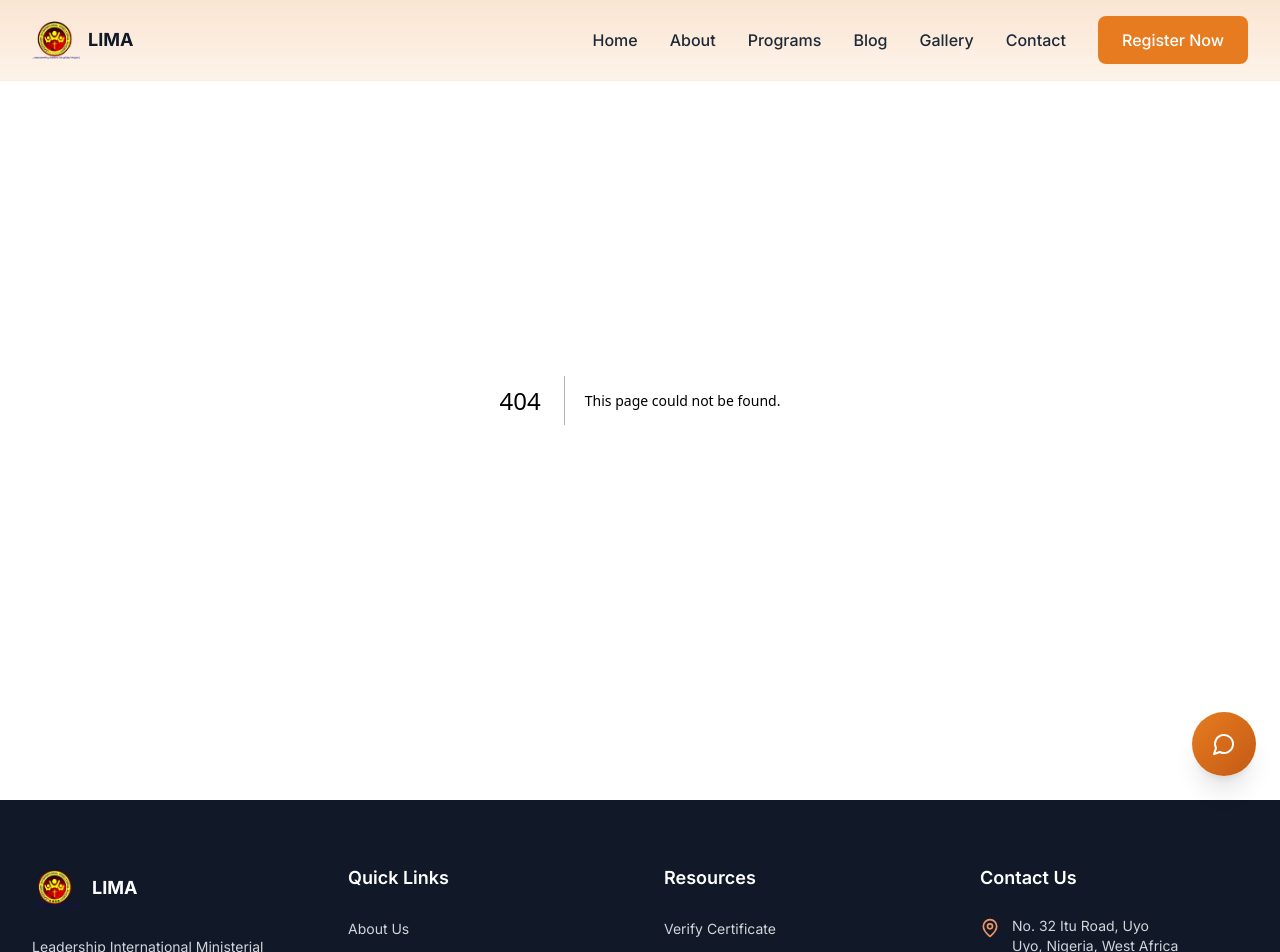
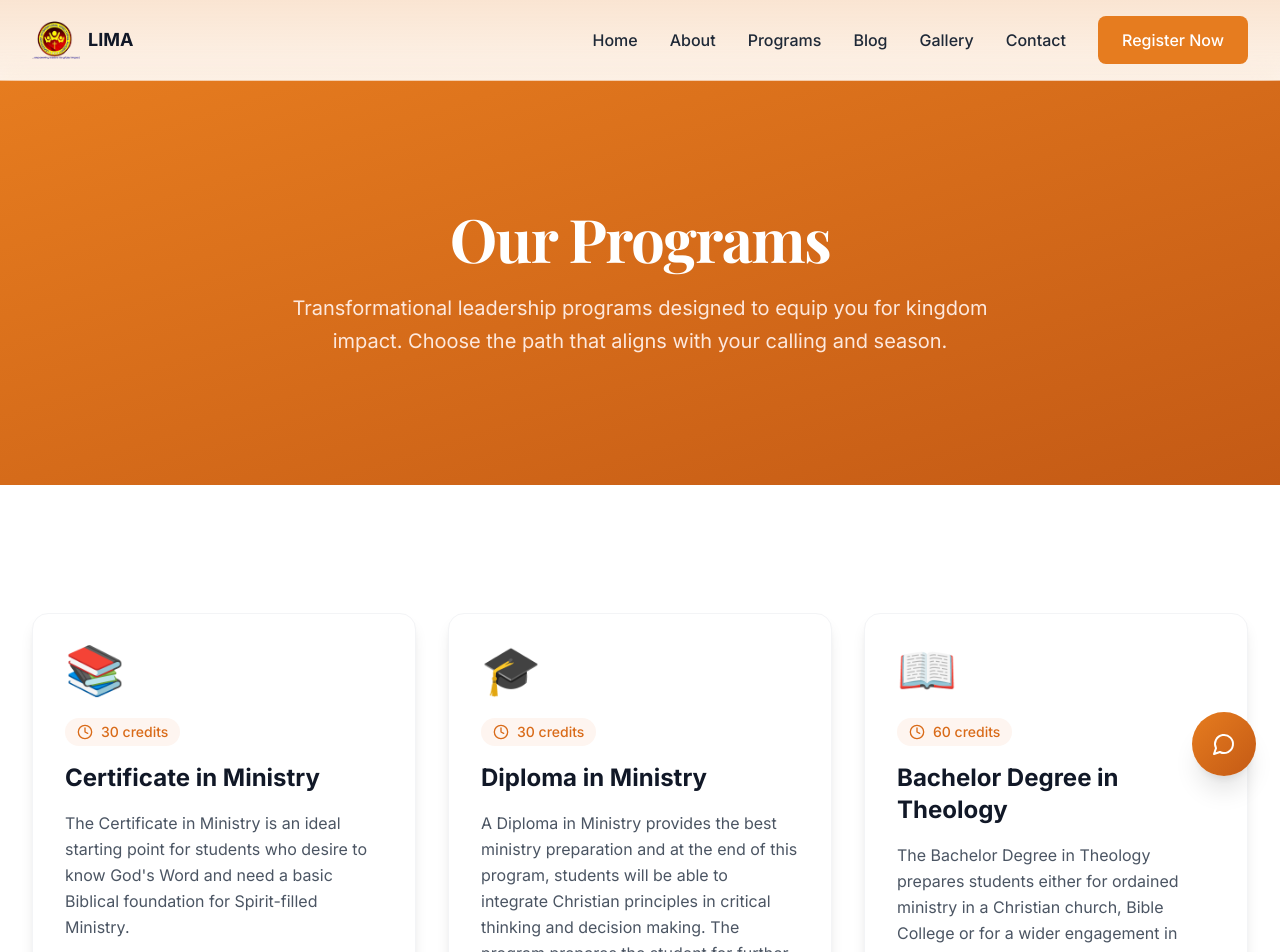
Before and after one commit to V-007-007/lima-redo-live, a Next.js app: page /programs in a window 1280 px wide. Before the commit this address had no page. Shown: the top 952 px of the page. Built offline with nearby package versions, Linux system fonts and the light colour scheme; a web font is replaced by a local one.

Commit message:
Add files via upload

```diff
--- /dev/null
+++ b/src/app/programs/page.tsx
@@ -0,0 +1,182 @@
+'use client'
+
+import { useState } from 'react'
+import AnimatedSection from '@/components/AnimatedSection'
+import ProgramCard from '@/components/ProgramCard'
+import { BookOpen, Users, Target, Award, Clock, Globe, ChevronDown } from 'lucide-react'
+import programsData from '@/data/programs-data.json'
+
+export default function ProgramsPage() {
+  const [expandedProgram, setExpandedProgram] = useState<string | null>(null)
+
+  const programs = programsData.programs.slice(0, 9).map(program => ({
+    id: program.id,
+    title: program.title,
+    description: program.description,
+    icon: program.icon,
+    duration: `${program.credits} credits`,
+    link: `#${program.id}`,
+    courses: program.courses,
+  }))
+
+  const features = [
+    {
+      icon: BookOpen,
+      title: 'Comprehensive Curriculum',
+      description: 'In-depth study materials covering leadership, theology, and practical ministry skills',
+    },
+    {
+      icon: Users,
+      title: 'Expert Mentorship',
+      description: 'Learn from experienced ministry leaders and seasoned practitioners',
+    },
+    {
+      icon: Target,
+      title: 'Practical Application',
+      description: 'Real-world projects and assignments that prepare you for ministry challenges',
+    },
+    {
+      icon: Award,
+      title: 'Certification',
+      description: 'Receive recognized certification upon successful completion of programs',
+    },
+    {
+      icon: Clock,
+      title: 'Flexible Learning',
+      description: 'Study at your own pace with online and in-person learning options',
+    },
+    {
+      icon: Globe,
+      title: 'Global Community',
+      description: 'Connect with fellow leaders from over 50 countries worldwide',
+    },
+  ]
+
+  return (
+    <div className="pt-20">
+      {/* Hero Section */}
+      <AnimatedSection className="section-padding bg-gradient-to-br from-primary-600 to-primary-800 text-white">
+        <div className="section-container">
+          <div className="max-w-3xl mx-auto text-center">
+            <h1 className="heading-xl mb-6 font-serif">Our Programs</h1>
+            <p className="text-xl text-primary-100 leading-relaxed">
+              Transformational leadership programs designed to equip you for kingdom impact.
+              Choose the path that aligns with your calling and season.
+            </p>
+          </div>
+        </div>
+      </AnimatedSection>
+
+      {/* Programs Grid */}
+      <AnimatedSection className="section-padding bg-white">
+        <div className="section-container">
+          <div className="grid grid-cols-1 md:grid-cols-2 lg:grid-cols-3 gap-8">
+            {programs.map((program) => (
+              <div key={program.id}>
+                <ProgramCard
+                  {...program}
+                  isClickable={true}
+                  onClick={(e) => {
+                    e.preventDefault()
+                    e.stopPropagation()
+                    setExpandedProgram(expandedProgram === program.id ? null : program.id)
+                  }}
+                />
+
+                {/* Expanded Courses Table */}
+                {expandedProgram === program.id && (
+                  <div className="mt-4 bg-gradient-to-br from-primary-50 to-primary-100 rounded-xl p-6 border border-primary-200 animate-in fade-in duration-300">
+                    <h3 className="text-lg font-bold text-gray-900 mb-4 flex items-center gap-2">
+                      <span>Courses</span>
+                      <ChevronDown className="w-5 h-5 text-primary-600" />
+                    </h3>
+
+                    <div className="overflow-x-auto">
+                      <table className="w-full text-sm">
+                        <thead>
+                          <tr className="border-b-2 border-primary-300">
+                            <th className="text-left py-2 px-3 font-semibold text-gray-800">Code</th>
+                            <th className="text-left py-2 px-3 font-semibold text-gray-800">Course Name</th>
+                            <th className="text-center py-2 px-3 font-semibold text-gray-800">Credits</th>
+                          </tr>
+                        </thead>
+                        <tbody>
+                          {program.courses && program.courses.length > 0 ? (
+                            program.courses.map((course, idx) => (
+                              <tr
+                                key={idx}
+                                className={`border-b border-primary-200 hover:bg-primary-200/50 transition-colors ${
+                                  idx % 2 === 0 ? 'bg-white/50' : 'bg-primary-100/30'
+                                }`}
+                              >
+                                <td className="py-2 px-3 font-mono text-primary-700 font-semibold">{course.code}</td>
+                                <td className="py-2 px-3 text-gray-700">{course.name}</td>
+                                <td className="py-2 px-3 text-center text-gray-700 font-semibold">{course.credits}</td>
+                              </tr>
+                            ))
+                          ) : (
+                            <tr>
+                              <td colSpan={3} className="py-4 px-3 text-center text-gray-500">
+                                No courses available
+                              </td>
+                            </tr>
+                          )}
+                        </tbody>
+                      </table>
+                    </div>
+                  </div>
+                )}
+              </div>
+            ))}
+          </div>
+        </div>
+      </AnimatedSection>
+
+      {/* Program Features */}
+      <AnimatedSection className="section-padding bg-white">
+        <div className="section-container">
+          <div className="text-center mb-16">
+            <h2 className="heading-lg mb-6">What Makes LIMA Programs Unique</h2>
+            <p className="text-lg text-gray-600 max-w-2xl mx-auto">
+              Our programs are designed with your success in mind, offering comprehensive support
+              and practical tools for real-world ministry.
+            </p>
+          </div>
+
+          <div className="grid grid-cols-1 md:grid-cols-2 lg:grid-cols-3 gap-8">
+            {features.map((feature, index) => (
+              <div key={index} className="text-center">
+                <div className="w-16 h-16 bg-gradient-to-br from-primary-600 to-primary-800 rounded-2xl flex items-center justify-center mx-auto mb-4">
+                  <feature.icon className="w-8 h-8 text-white" />
+                </div>
+                <h3 className="text-xl font-bold text-gray-900 mb-3">{feature.title}</h3>
+                <p className="text-gray-600 leading-relaxed">{feature.description}</p>
+              </div>
+            ))}
+          </div>
+        </div>
+      </AnimatedSection>
+
+      {/* CTA Section */}
+      <AnimatedSection className="section-padding bg-gradient-to-br from-primary-600 to-primary-800 text-white">
+        <div className="section-container">
+          <div className="max-w-3xl mx-auto text-center">
+            <h2 className="heading-lg mb-6">Ready to Start Your Journey?</h2>
+            <p className="text-xl mb-8 text-primary-50">
+              Take the next step in your leadership development. Register for a program today
+              and join a community of kingdom leaders.
+            </p>
+            <div className="flex flex-col sm:flex-row gap-4 justify-center">
+              <a href="/register" className="btn-primary bg-white text-primary-600 hover:bg-gray-100">
+                Register Now
+              </a>
+              <a href="/contact" className="btn-secondary border-white text-white hover:bg-white/10">
+                Contact Admissions
+              </a>
+            </div>
+          </div>
+        </div>
+      </AnimatedSection>
+    </div>
+  )
+}
```
